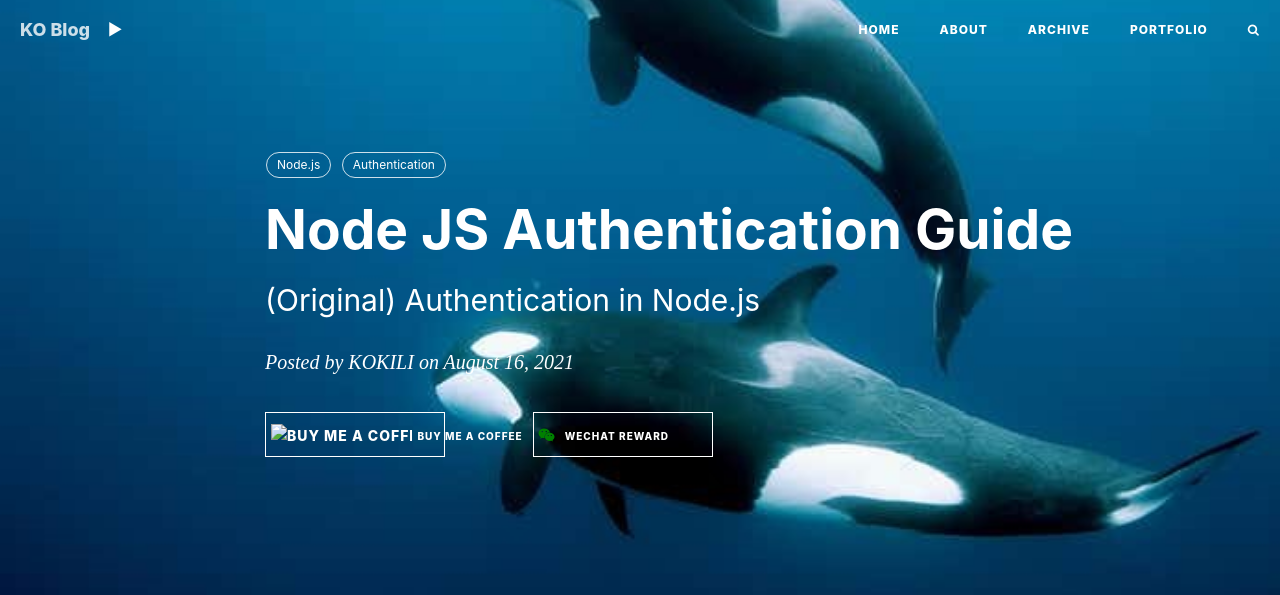
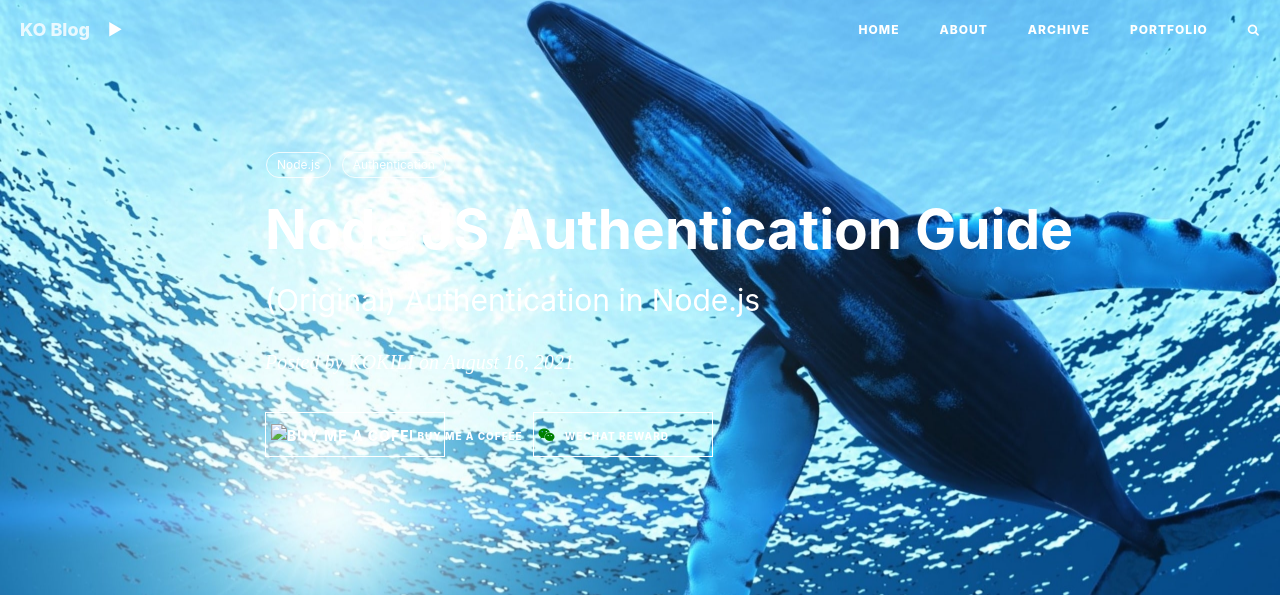
Before and after one commit to kkkokili/kkkokili.github.io, a Jekyll site: the page built from _posts/2021-08-16-Node-JS-Authentication-Guide.md, in a window 1280 px wide. Shown: the top 595 px of the page. Built offline with Jekyll 4.4.1, drawn with Linux system fonts in a browser that asks for light colours; nearby versions of some CDN libraries; comment, search, counter and statistics services are not loaded; grey boxes are pictures that could not be loaded.

Commit message:
Update 2021-08-16-Node-JS-Authentication-Guide.md

```diff
--- a/_posts/2021-08-16-Node-JS-Authentication-Guide.md
+++ b/_posts/2021-08-16-Node-JS-Authentication-Guide.md
@@ -4,7 +4,7 @@ title:      Node JS Authentication Guide
 subtitle:   (Original) Authentication in Node.js
 date:       2021-08-16
 author:     KOKILI
-header-img: img/whale.jpg
+header-img: img/342086-min.jpg
 catalog: true
 tags:
     - Node.js
```
